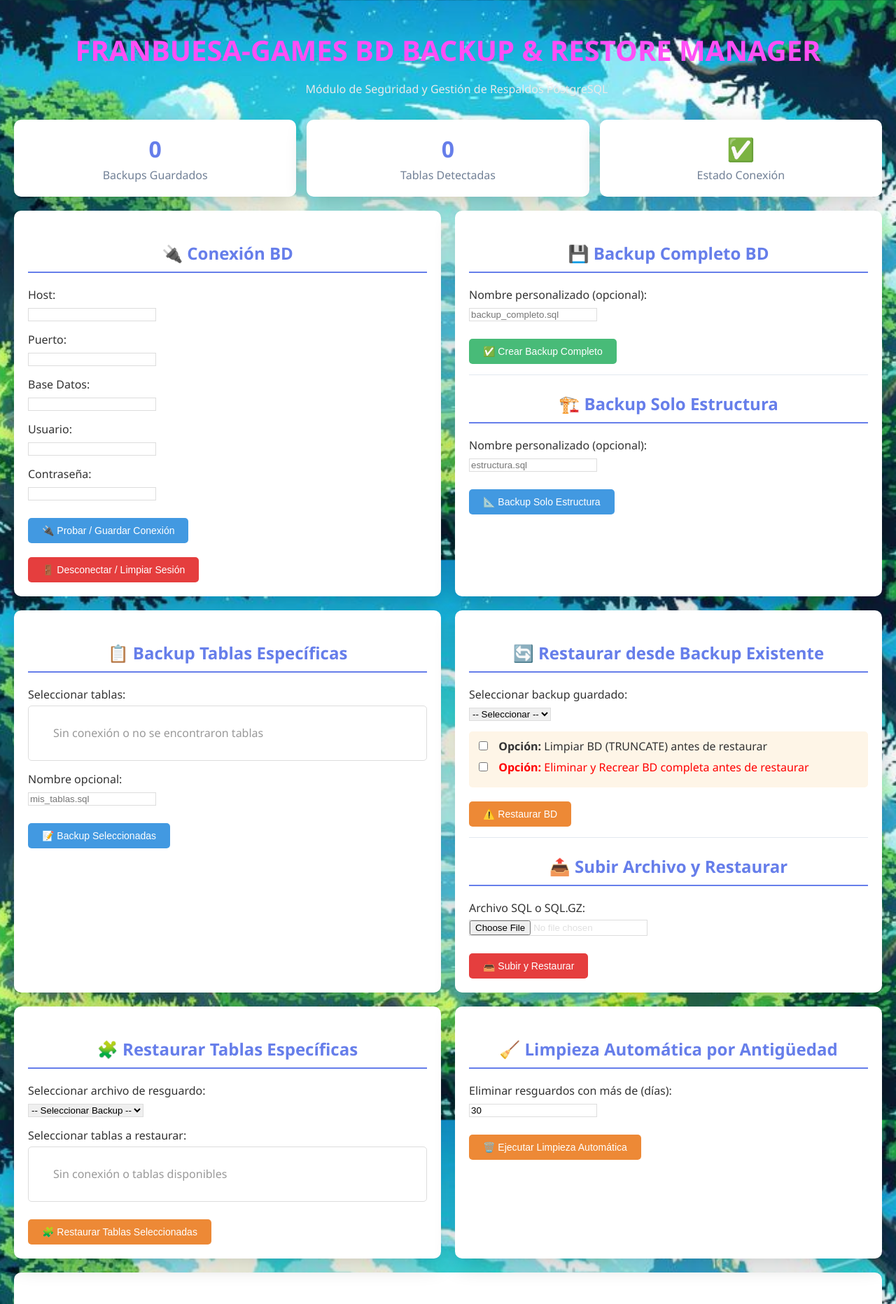
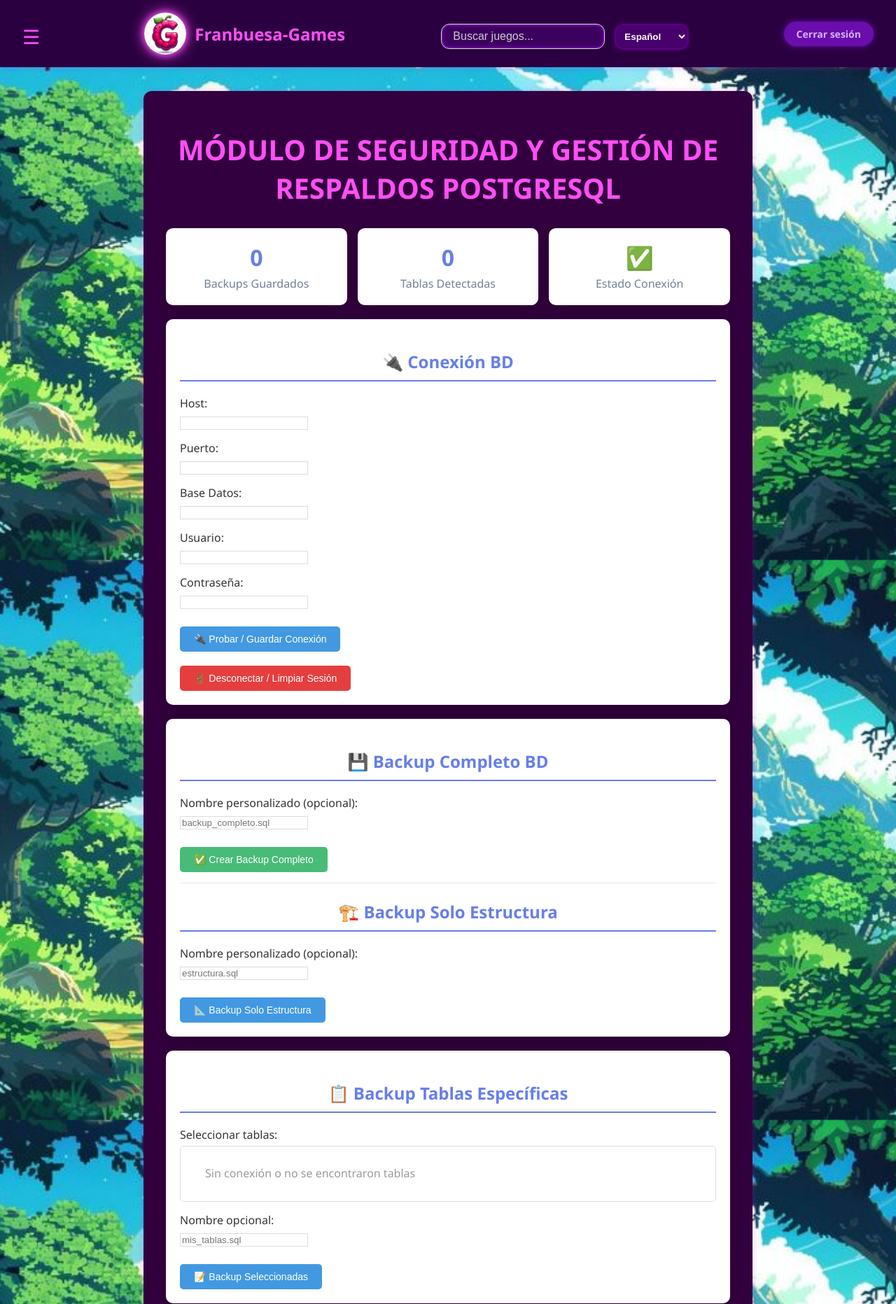
Before and after one commit to GabuLands/Franbuesa-Games, a PHP site: page /implementar_seg_sql.php in a window 1280 px wide. Shown: the top 1863 px of the page at 70% size. Run offline with PHP 8.4, Linux system fonts and the light colour scheme; data that the repository does not hold is empty; some libraries are stand-ins or nearby versions.

Commit message:
Mas ajustes de interfaz y navegacion entre implementar_seg_sql.php y gestion_consultas.php

```diff
--- a/css/estilos.css
+++ b/css/estilos.css
@@ -506,7 +506,14 @@ figcaption {
   height: calc(35vh - 80px);
   padding: 20px;
 }
-
+.panel-container{
+  max-width: 65%;
+  margin: 110px auto;
+  background-color: #33003f;
+  padding: 2rem;
+  border-radius: 12px;
+  box-shadow: 0 0 10px rgba(255, 0, 255, 0.2);
+}
 
         body {
             font-family: 'Segoe UI', Tahoma, Geneva, Verdana, sans-serif;
--- a/gestion_consultas.php
+++ b/gestion_consultas.php
@@ -88,7 +88,7 @@ $usuarios = $sentencia->fetchAll();
       <li><a href="index.php"><i data-lucide="home"></i> Inicio</a></li>
       <li><a href="juegos.php"><i data-lucide="gamepad-2"></i> Juegos</a></li>
       <li><a href="recargas.php"><i data-lucide="dollar-sign"></i> Recargas</a></li>
-      <li><a href="gestion_consultas.php" class="active"><i data-lucide="user"></i> Panel Gestión</a></li>
+      <li><a href="implementar_seg_sql.php"><i data-lucide="shield"></i> Seguridad BD</a></li>
       <li><a href="logout.php"><i data-lucide="log-out"></i> Salir</a></li>
     </ul>
   </nav>
--- a/implementar_seg_sql.php
+++ b/implementar_seg_sql.php
@@ -565,12 +565,49 @@ $isConnected = $backup->testConnection()['success'];
     <meta name="viewport" content="width=device-width, initial-scale=1" />
     <title>Franbuesa-Games | Gestión de Resguardos y Restauración BD</title>
     <link rel="stylesheet" href="css/estilos.css" />
+    <script src="https://code.jquery.com/jquery-3.6.0.min.js"></script>
+    <script src="https://unpkg.com/lucide@latest"></script>
 </head>
 <body>
+
+    <header class="barra-superior">
+        <button id="btn-menu" class="btn-hamburguesa">&#9776;</button>
+
+        <div class="logo-container">
+            <a href="index.php">
+                <img src="img/logo.png" alt="Franbuesa-Games Logo" class="logo-brillante-redondo" />
+            </a>
+            <span class="titulo-sitio">Franbuesa-Games</span>
+        </div>
+
+        <div class="busqueda-container">
+            <input type="text" placeholder="Buscar juegos..." class="input-busqueda" />
+            <select class="selector-idioma">
+                <option value="es"> Español</option>
+                <option value="en"> English</option>
+                <option value="pt"> Português</option>
+            </select>
+        </div>
+
+        <div class="botones-sesion">
+            <a href="logout.php" class="btn-morado">Cerrar sesión</a>
+    </div>
+</header>
+
+<nav class="menu-vertical" id="menuVertical">
+    <ul>
+        <li><a href="index.php"><i data-lucide="home"></i> Inicio</a></li>
+        <li><a href="juegos.php"><i data-lucide="gamepad-2"></i> Juegos</a></li>
+        <li><a href="recargas.php"><i data-lucide="dollar-sign"></i> Recargas</a></li>
+        <li><a href="gestion_consultas.php" class="active"><i data-lucide="user"></i> Panel Gestión</a></li>
+        <li><a href="logout.php"><i data-lucide="log-out"></i> Salir</a></li>
+    </ul>
+</nav>
+<div class="panel-container">
+
 <div class="container">
     <div class="header">
-        <h1>Franbuesa-Games BD Backup & Restore Manager</h1>
-        <p>Módulo de Seguridad y Gestión de Respaldos PostgreSQL</p>
+        <h1>Módulo de Seguridad y Gestión de Respaldos PostgreSQL</h1>
     </div>
 
     <?php if ($message): ?>
@@ -771,5 +808,15 @@ $isConnected = $backup->testConnection()['success'];
         </div>
     </div>
 </div>
+</div>
+
 </body>
+<script>
+    $(document).ready(function() {
+      $("#btn-menu").click(function() {
+        $("#menuVertical").toggleClass("activo");
+      });
+      lucide.createIcons();
+    });
+  </script>
 </html>
```
